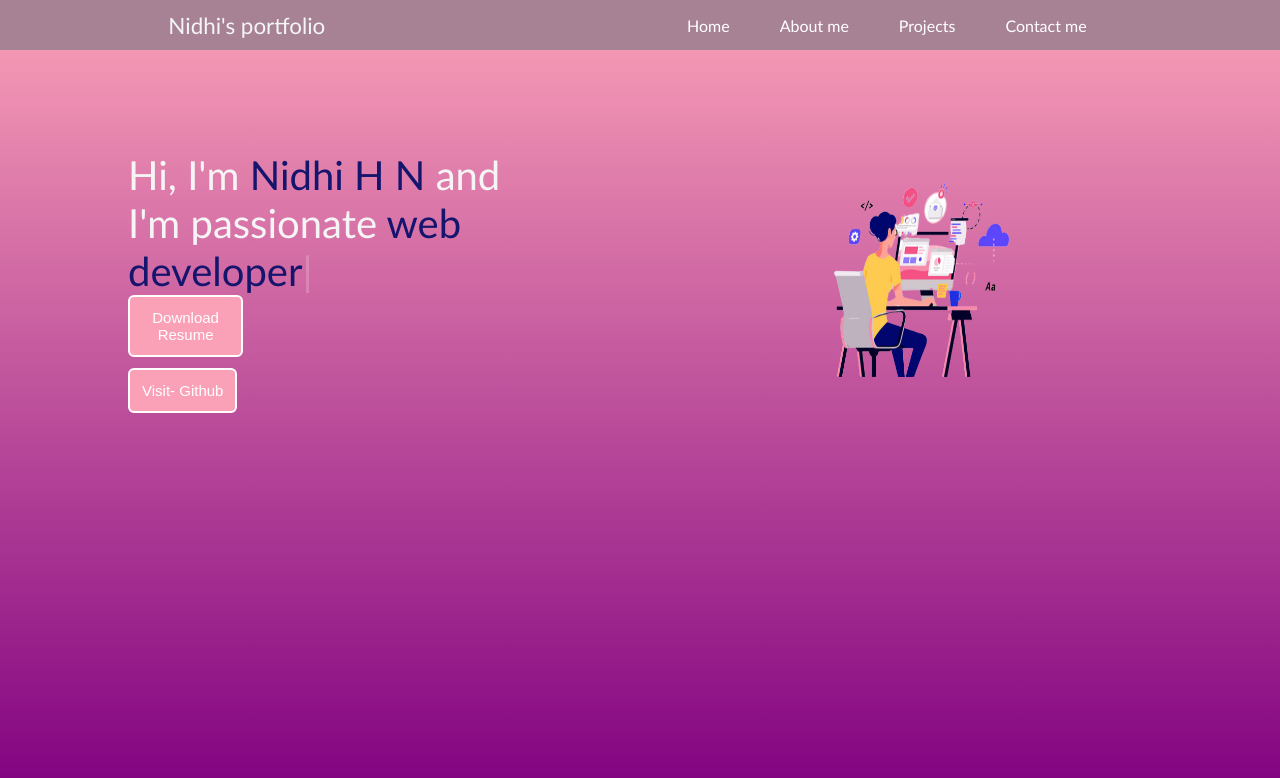
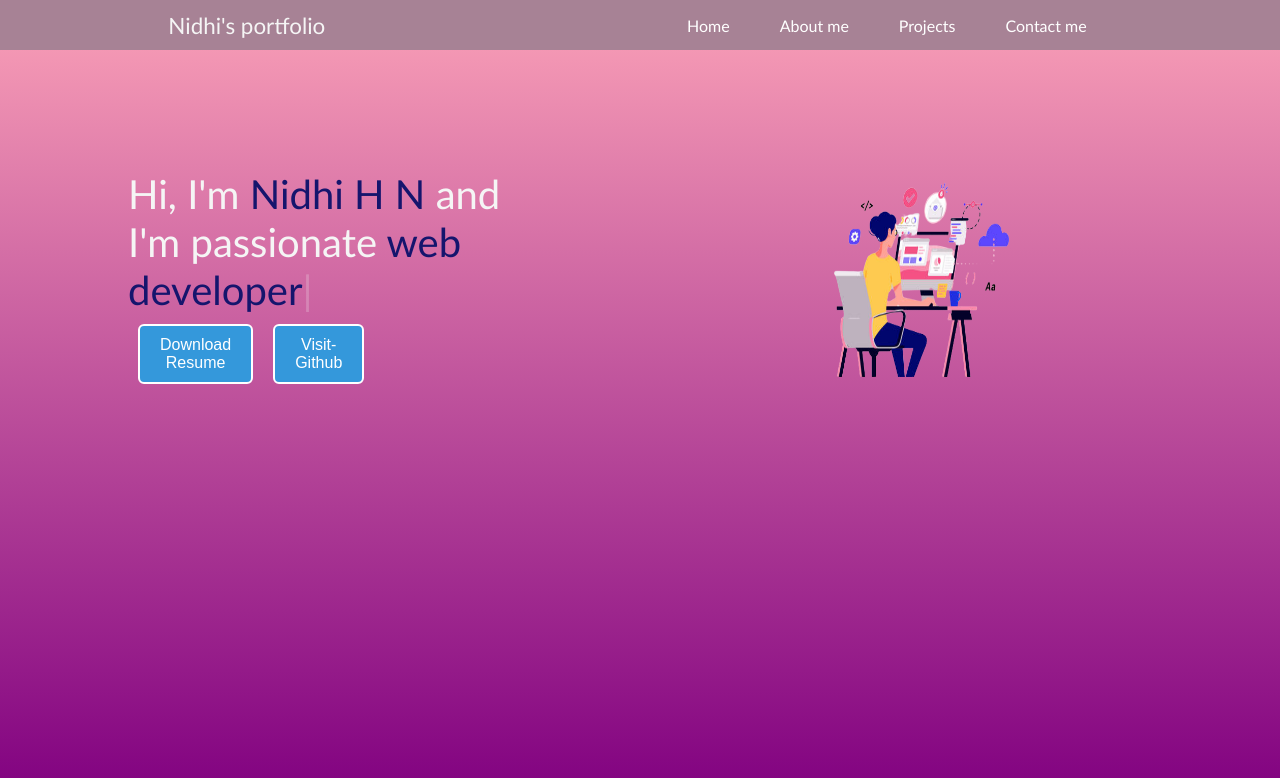
Before and after one commit to nidhihn/portfolio, a plain HTML site: page index.html in a window 1280 px wide. Drawn offline with nearby package versions, Linux system fonts and the light colour scheme.

Commit message:
Added flex to the buttons

```diff
--- a/style.css
+++ b/style.css
@@ -54,16 +54,7 @@ nav ul li a:hover {
 }
 
 
-.leftsection .btn {
-    padding: 12px;
-    background-color: #FBA1B7;
-    color: white;
-    border: solid 2px white;
-    border-radius: 6px;
-    font-size: 15px;
-    cursor: pointer;
 
-}
 
 .rightsection img {
   width: 80%;
@@ -80,3 +71,23 @@ nav ul li a:hover {
 #element {
     color: rgb(21, 21, 109);
 }
+.btn{
+    background-color: #3498db;
+    color: #fff;
+    padding: 10px 20px;
+    border: solid 2px white;
+    border-radius: 6px;
+    cursor: pointer;
+    font-size: 16px;
+    text-align: center;
+    text-decoration: none;
+    display: inline-block;
+    margin: 10px;
+}
+
+.btn:hover{
+    background-color: #2980b9;
+}
+.buttons{
+    display: flex;
+}
```
